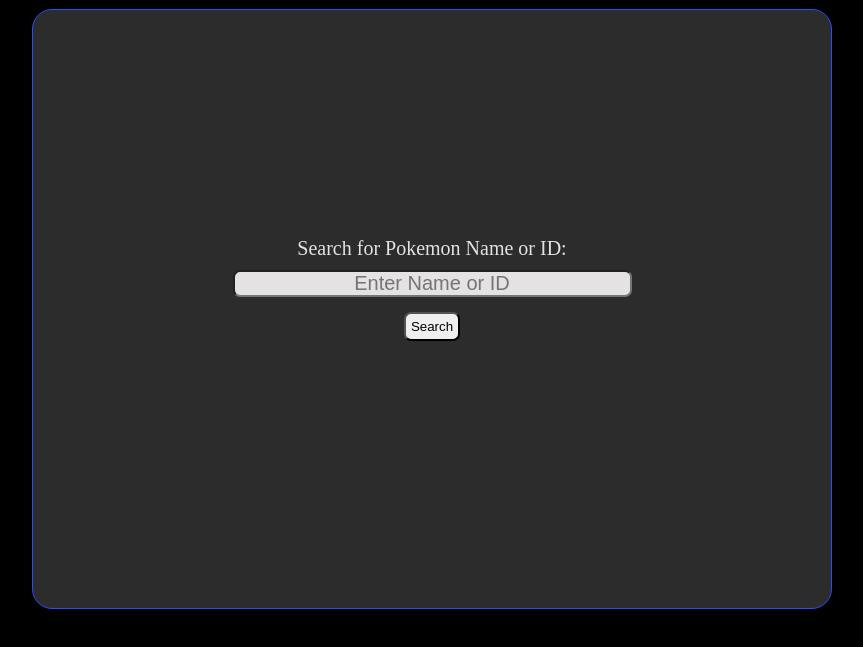
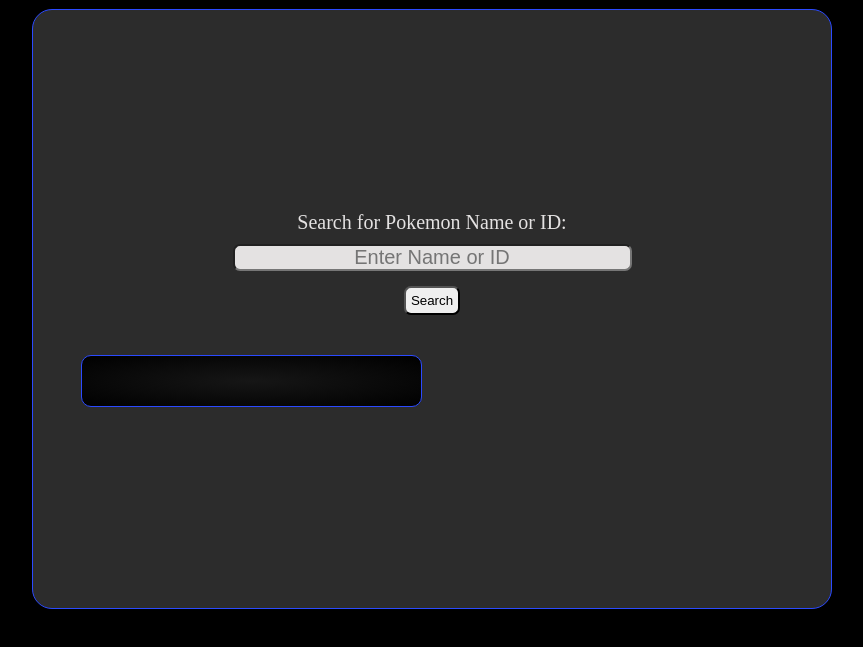
Before and after one commit to Rjack00/-Pokemon-Search-App-, a plain HTML site: page index.html in a window 1280 px wide. Shown: the part 125-772 px from the top of the page, without its empty margins (208-1071 px from the left). Drawn offline with Linux system fonts and the light colour scheme.

Commit message:
index.html updated
working to add html dynamically

```diff
--- a/index.html
+++ b/index.html
@@ -14,8 +14,8 @@
         <button id="search-button">Search</button>
 
         <div class="short-wide-screen">
-            <div id="mid-section" class="">
-                <div class="top-details">
+            <div id="mid-section" class="mid-section details">
+                <!-- <div class="top-details">
                     <div class="name-container">
                         <div id="pokemon-name" class="details"></div>
                         <div id="pokemon-id" class="details"></div>
@@ -26,9 +26,9 @@
                     </div>
                 </div>
                 <div id="image" class="details"></div>
-                <div id="types" class="details"></div>
+                <div id="types" class="details"></div> -->
             </div>
-            <div id="bottom-section" class="bottom-section"></div>
+            <div id="bottom-section" class="bottom-section details"></div>
         </div>
     </main>
 
```
